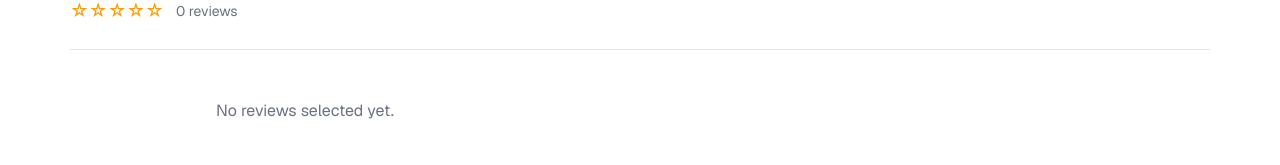
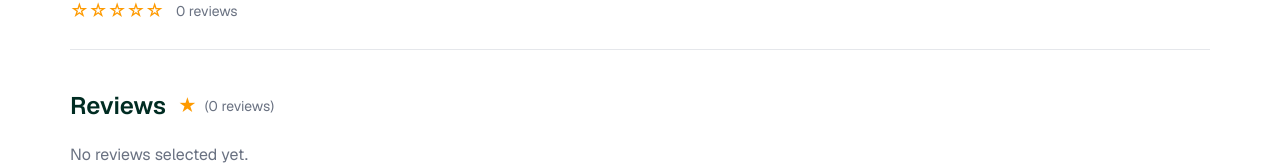
Before and after one commit to manish257/theflex_assessment, a Next.js app: page /listing/1 in a window 1280 px wide. Shown: the part 934-1099 px from the top of the page. Built offline with nearby package versions, Linux system fonts and the light colour scheme.

Commit message:
review section updated

```diff
--- a/src/app/listing/[slug]/page.tsx
+++ b/src/app/listing/[slug]/page.tsx
@@ -1,5 +1,6 @@
 // Public listing page showing only approved reviews
 import { headers } from 'next/headers';
+import Link from 'next/link';
 import ReviewCard from '@/components/ReviewCard';
 
 /* simple container */
@@ -114,7 +115,7 @@ export default async function ListingPage({ params }: { params: Promise<{ slug:
         <Container>
           <div className="flex h-16 items-center justify-between">
             {/* brand */}
-            <a href="/" className="flex items-center gap-3">
+            <Link href="/" className="flex items-center gap-3">
               <div className="grid h-10 w-10 place-items-center rounded-lg bg-emerald-900 text-white">
                 FL
               </div>
@@ -122,7 +123,7 @@ export default async function ListingPage({ params }: { params: Promise<{ slug:
                 <div className="text-sm font-semibold text-emerald-900">Flex Living</div>
                 <div className="text-xs text-emerald-700/80">Stays that feel like home</div>
               </div>
-            </a>
+            </Link>
 
             {/* nav links */}
             <nav className="hidden md:flex items-center gap-6 text-[15px]">
@@ -176,17 +177,37 @@ export default async function ListingPage({ params }: { params: Promise<{ slug:
       </div>
 
       {/* reviews */}
-      <div className="mx-auto max-w-4xl p-6">
+      <section id="reviews" className="mt-10">
+        <Container>
+          {/* section header */}
+          <div className="mb-5 flex items-center gap-3">
+            <h2 className="text-2xl font-semibold text-emerald-950">Reviews</h2>
+            <div className="flex items-center gap-2">
+              <span className="text-amber-500 text-lg">★</span>
+              {avg10 != null && <span className="font-medium text-slate-900">{avg10.toFixed(1)}</span>}
+              <span className="text-sm text-gray-500">({count} {count === 1 ? 'review' : 'reviews'})</span>
+            </div>
+          </div>
+
           {count === 0 ? (
             <div className="text-gray-500">No reviews selected yet.</div>
           ) : (
-          <section className="space-y-4">
+            <div className="grid grid-cols-1 md:grid-cols-2 gap-4 md:gap-6">
               {items.map((r) => (
-              <ReviewCard key={r.id} review={r} />
+                <div
+                  key={r.id}
+                  className="
+                    rounded-2xl border border-gray-200 bg-white p-5 shadow-sm
+                    [&>div]:border-0 [&>div]:p-0 [&>div]:bg-transparent
+                  "
+                >
+                  <ReviewCard review={r} />
+                </div>
               ))}
+            </div>
+          )}
+        </Container>
       </section>
-        )}
-      </div>
     </>
   );
 }
```
Lines whose indentation alone changed are shown as unchanged.
